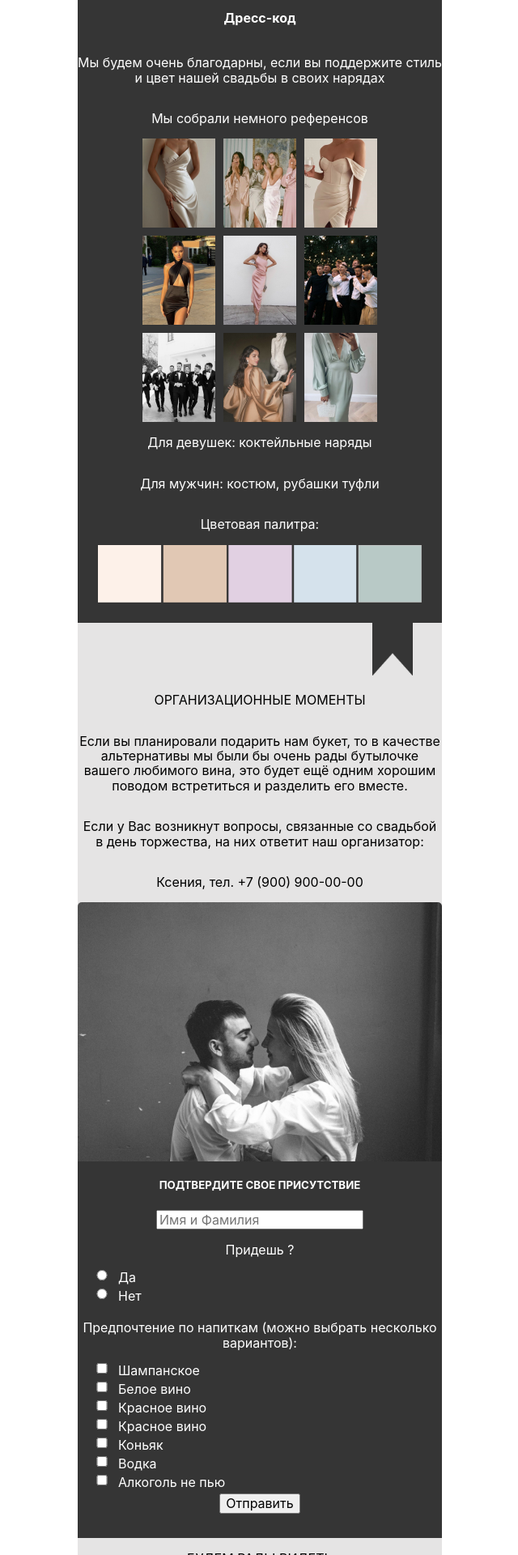
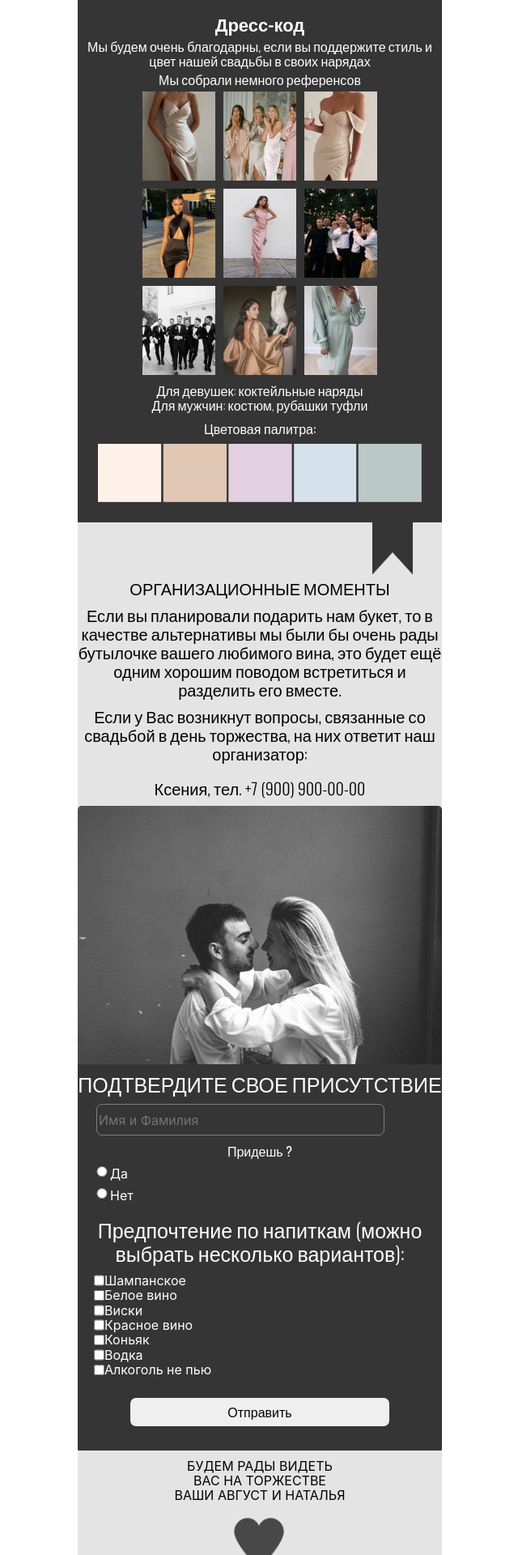
Before and after one commit to Beinyc/wedding-web-site_invite, a React (Create React App) app: page / in a window 1280 px wide. Shown: the part 2620-4540 px from the top of the page at 81% size, without its empty margins (319-959 px from the left). Built offline with nearby package versions, Linux system fonts and the light colour scheme; the HTML template or start-up script is replaced by a standard one.

Commit message:
v 0.6
-нужно исправить стилизацию чекбоксов и радиокнопок

```diff
--- a/src/components/bookmark/bookmark.css
+++ b/src/components/bookmark/bookmark.css
@@ -19,3 +19,19 @@
     max-width: 450px;
     border-radius: 5px;
 }
+
+.bookmark__text {
+    font-family: "Oswald", sans-serif;
+    font-size: 20px;
+    font-weight: 300;
+    margin: 0;
+}
+
+.bookmark__text-organizate {
+    padding-bottom: 10px;
+}
+
+.bookmark__text-phone {
+    padding-top: 10px;
+    padding-bottom: 10px;
+}
--- a/src/components/bookmark/bookmark.jsx
+++ b/src/components/bookmark/bookmark.jsx
@@ -8,10 +8,10 @@ export default function Bookmark() {
         <div className='bookmark'>
             <img className='bookmark__image' src={bookmarkImage} alt="картинка в форме закладки" />
            <div className='bookmark__paragraph'>
-            <p className='bookmark__text'>ОРГАНИЗАЦИОННЫЕ МОМЕНТЫ</p>
+            <p className='bookmark__text bookmark__text-organizate'>ОРГАНИЗАЦИОННЫЕ МОМЕНТЫ</p>
             <p className='bookmark__text' >Если вы планировали подарить нам букет, то в качестве альтернативы мы были бы очень рады бутылочке вашего любимого вина, это будет ещё одним хорошим поводом встретиться и разделить его вместе.</p>
-            <p className='bookmark__text' >Если у Вас возникнут вопросы, связанные со свадьбой в день торжества, на них ответит наш организатор:</p>
-            <p className='bookmark__text' >Ксения, тел. +7 (900) 900-00-00</p>
+            <p className='bookmark__text bookmark__text-phone' >Если у Вас возникнут вопросы, связанные со свадьбой в день торжества, на них ответит наш организатор:</p>
+            <p className='bookmark__text bookmark__text-phone' >Ксения, тел. +7 (900) 900-00-00</p>
            </div>
            <img className='bookmark__image-down' src={bookMarkImage} alt="фото пары" />
         </div>
--- a/src/components/dressCode/dressCode.css
+++ b/src/components/dressCode/dressCode.css
@@ -24,3 +24,46 @@
 .dress-code__image-color {
     max-width: 400px;
 }
+
+.dress-code__title {
+    font-family: "Oswald", sans-serif;
+    font-size: 22px;
+    margin: 0;
+    padding-top: 20px;
+}
+
+.dress-code__paragraph {
+    margin: 0;
+    padding-top: 5px;
+    font-family: "Oswald", sans-serif;
+    font-weight: 300;
+}
+
+.dress-code__paragraph-down {
+    margin: 0;
+    padding-top: 5px;
+    padding-bottom: 5px;
+    font-family: "Oswald", sans-serif;
+    font-weight: 300;
+}
+
+.dress-code__text {
+    margin: 0;
+    font-family: "Oswald", sans-serif;
+    font-weight: 300;
+}
+
+.dress-code__text-girl {
+    padding-top: 10px;
+    font-weight: 200;
+}
+
+.dress-code__text-color {
+    padding-top: 10px;
+    padding-bottom: 10px;
+    font-weight: 400;
+}
+
+.dress-code__text-boy {
+    font-weight: 200;
+}
--- a/src/components/dressCode/dressCode.jsx
+++ b/src/components/dressCode/dressCode.jsx
@@ -15,7 +15,7 @@ import color from '../../images/color.png'
 export default function DressCode() {
     return (
         <div className='dress-code'>
-           <h4 className='dress-code__title;'>Дресс-код</h4>
+           <h4 className='dress-code__title'>Дресс-код</h4>
            <p className='dress-code__paragraph'>Мы будем очень благодарны, если вы поддержите стиль и цвет нашей свадьбы в своих нарядах</p>
            <p className='dress-code__paragraph-down'>Мы собрали немного референсов</p>
             <div className='dress-code__list'>
@@ -29,9 +29,9 @@ export default function DressCode() {
                 <img className='dress-code__image' src={imageDres8} alt="фото дрес кода"/>
                 <img className='dress-code__image' src={imageDres9} alt="фото дрес кода"/>
             </div>
-            <p>Для девушек: коктейльные наряды</p>
-            <p>Для мужчин: костюм, рубашки туфли</p>
-            <p>Цветовая палитра:</p>
+            <p className='dress-code__text dress-code__text-girl'>Для девушек: коктейльные наряды</p>
+            <p className='dress-code__text dress-code__text-boy'>Для мужчин: костюм, рубашки туфли</p>
+            <p className='dress-code__text dress-code__text-color'>Цветовая палитра:</p>
             <img className='dress-code__image-color' src={color} alt="цветовая палитра" />
         </div>
     );
--- a/src/components/footer/footer.css
+++ b/src/components/footer/footer.css
@@ -3,4 +3,18 @@
     width: 450px;
     position: relative;
     top: -10px;
+    padding-top: 10px;
 }
+
+.footer__text {
+    margin: 0;
+}
+
+.footer__image {
+    width: 100px;
+    cursor: pointer;
+}
+
+.footer__image:hover {
+    width: 50px;
+}
--- a/src/components/footer/footer.jsx
+++ b/src/components/footer/footer.jsx
@@ -6,9 +6,9 @@ export default function Footer() {
     return (
         <div className='footer'>
            <p className='footer__text'>БУДЕМ РАДЫ ВИДЕТЬ</p>
-           <p>ВАС НА ТОРЖЕСТВЕ</p>
-           <p>ВАШИ АВГУСТ И НАТАЛЬЯ</p>
-           <img src={folow} alt="черное сердечко" />
+           <p className='footer__text'>ВАС НА ТОРЖЕСТВЕ</p>
+           <p className='footer__text'>ВАШИ АВГУСТ И НАТАЛЬЯ</p>
+           <img className='footer__image' src={folow} alt="черное сердечко" />
         </div>
     );
 };
--- a/src/components/place/place.css
+++ b/src/components/place/place.css
@@ -9,10 +9,16 @@
     padding-top: 40px;
     padding-left: 20px;
     display: flex;
+    font-family: "Oswald", sans-serif;
+    font-size: 37px;
+    font-weight: 300;
 }
 
 .place__paragraph {
     margin: 0;
-    padding-top: 15px;
     padding-bottom: 20px;
+    font-family: "Oswald", sans-serif;
+    font-weight: 100;
+    display: flex;
+    padding-left: 20px;
 }
--- a/src/components/survey/survey.css
+++ b/src/components/survey/survey.css
@@ -4,7 +4,8 @@
     color: white;
     position: relative;
     top: -10px;
-    padding-bottom: 30px
+    padding-bottom: 30px;
+    border-radius: 1.5px;
 }
 
 .survey__list {
@@ -14,10 +15,9 @@
 }
 
 .survey__radio {
+    margin: 0;
     width: 20px;
-    margin: 0;
-    margin-right: 10px;
-    margin-bottom: 10px;
+    margin-bottom: 14px;
 }
 
 .survey__radio-text {
@@ -28,3 +28,41 @@
     display: flex;
     text-align: center;
 }
+
+.survey__text {
+    font-family: "Oswald", sans-serif;
+    font-size: 25px;
+    font-weight: 300;
+    margin: 0;
+    padding-top: 10px;
+    padding-bottom: 10px;
+}
+
+.survey__input-text {
+    display: flex;
+    background-color: #353535;
+    border: 1px solid gray;
+    border-radius: 7px;
+    justify-content: flex-start;
+    margin-left: 23px;
+    width: 350px;
+    height: 35px;
+    color: gray;
+}
+
+.survey__text-go {
+    margin: 0;
+    font-family: "Oswald", sans-serif;
+    padding-top: 10px;
+    padding-bottom: 10px;
+}
+
+.survey__button {
+    margin-top: 25px;
+    width: 320px;
+    height: 35px;
+    border: 0;
+    border-radius: 7px;
+    font-family: "Oswald", sans-serif;
+    font-weight: 300;
+}
--- a/src/components/survey/survey.jsx
+++ b/src/components/survey/survey.jsx
@@ -4,42 +4,51 @@ import './survey.css'
 export default function Survey() {
     return (
         <div className='survey'>
-            <h5>ПОДТВЕРДИТЕ СВОЕ ПРИСУТСТВИЕ</h5>
-            <input type="text" placeholder='Имя и Фамилия'/>
-            <p>Придешь ?</p>
+            <h5 className='survey__text'>ПОДТВЕРДИТЕ СВОЕ ПРИСУТСТВИЕ</h5>
+            <form action="#">
+            <input className='survey__input-text' type="text" placeholder='Имя и Фамилия'/>
+            <p className='survey__text-go'>Придешь ?</p>
             <div className='survey__list'>
                 <div className='survey__flex-list'>
-                    <input className='survey__radio' type="radio"/><p className='survey__radio-text'>Да</p>
+                    <input className='survey__radio' type="radio" name="radAnswer"/><p className='survey__radio-text'>Да</p>
                 </div>
                 <div className='survey__flex-list'>
-                    <input className='survey__radio' type="radio"/><p className='survey__radio-text'>Нет</p>
+                    <input className='survey__radio' type="radio" name="radAnswer"/><p className='survey__radio-text'>Нет</p>
                 </div>
             </div>
-            <p>Предпочтение по напиткам (можно выбрать несколько вариантов):</p>
+            <p className='survey__text'>Предпочтение по напиткам (можно выбрать несколько вариантов):</p>
             <div className='survey__list'>
                 <div className='survey__flex-list'>
-                    <input className='survey__radio' type="checkbox"/><p className='survey__radio-text'>Шампанское</p>
+                    <input className='survey__checkbox' type="checkbox"/>
+                    <label htmlFor="">Шампанское</label>
                 </div>
                 <div className='survey__flex-list'>
-                    <input className='survey__radio' type="checkbox"/><p className='survey__radio-text'>Белое вино</p>
+                    <input className='survey__checkbox' type="checkbox"/>
+                    <label htmlFor="">Белое вино</label>
                 </div>
                 <div className='survey__flex-list'>
-                    <input className='survey__radio' type="checkbox"/><p className='survey__radio-text'>Красное вино</p>
+                    <input className='survey__checkbox' type="checkbox"/>
+                    <label htmlFor="">Виски</label>
                 </div>
                 <div className='survey__flex-list'>
-                    <input className='survey__radio' type="checkbox"/><p className='survey__radio-text'>Красное вино</p>
+                    <input className='survey__checkbox' type="checkbox"/>
+                    <label htmlFor="">Красное вино</label>
                 </div>
                 <div className='survey__flex-list'>
-                    <input className='survey__radio' type="checkbox"/><p className='survey__radio-text'>Коньяк</p>
+                    <input className='survey__checkbox' type="checkbox"/>
+                    <label htmlFor="">Коньяк</label>
                 </div>
                 <div className='survey__flex-list'>
-                    <input className='survey__radio' type="checkbox"/><p className='survey__radio-text'>Водка</p>
+                    <input className='survey__checkbox' type="checkbox"/>
+                    <label htmlFor="">Водка</label>
                 </div>
                 <div className='survey__flex-list'>
-                    <input className='survey__radio' type="checkbox"/><p className='survey__radio-text'>Алкоголь не пью</p>
+                    <input className='survey__checkbox' type="checkbox"/>
+                    <label htmlFor="">Алкоголь не пью</label>
                 </div>
             </div>
-            <button>Отправить</button>
+            <button className='survey__button' type='submite'>Отправить</button>
+            </form>
         </div>
     );
 };
```
